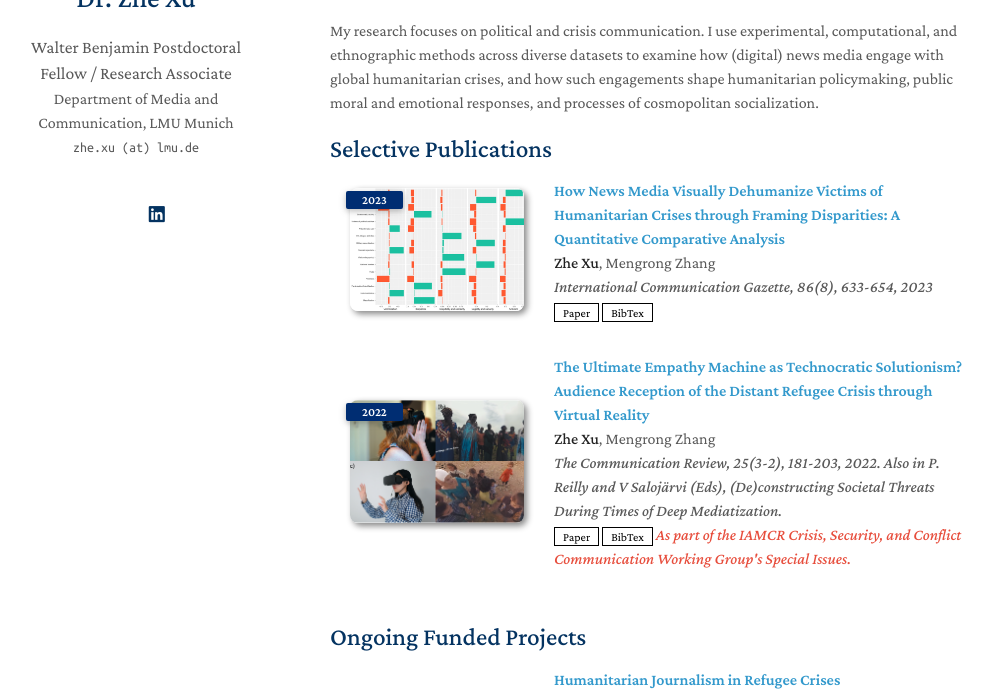
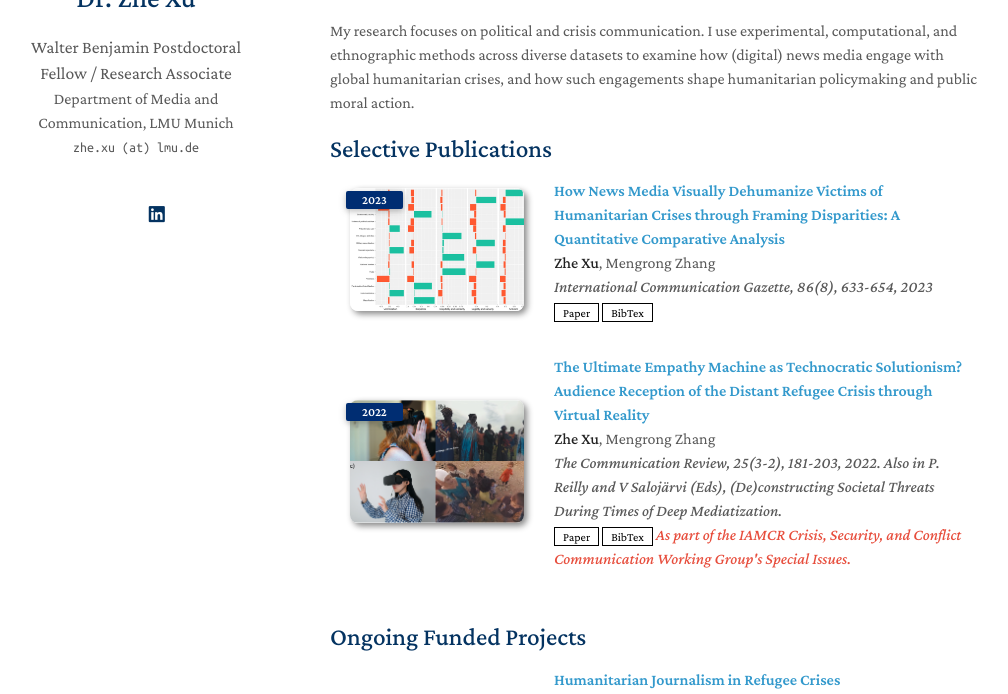
Before and after one commit to zhexuphd/home, a Jekyll site: the page built from index.md, in a window 1280 px wide and 900 px high, cut to the strip 206-900 px from the top of the window. Shown: the whole strip, without its empty margins (140-1148 px from the left). Built offline with Jekyll 4.4.1, drawn with Linux system fonts in a browser that asks for light colours; a style sheet for code colours, icons or effects is not loaded; our own code applies the rules of GitHub Pages for plain Markdown files.

Commit message:
Update index.md

```diff
--- a/index.md
+++ b/index.md
@@ -6,7 +6,7 @@ layout: homepage
 
 My name is Zhe Xu, and I am currently a [postdoctoral research associate](https://www.ifkw.uni-muenchen.de/organisation/personen/mitarbeiter/xu_zhe/index.html) in the [Department of Media and Communication](https://www.ifkw.uni-muenchen.de/index.html) at [Ludwig Maximilian University of Munich](https://www.lmu.de/en/), working with [Prof. Dr. Thomas Hanitzsch](https://www.ifkw.uni-muenchen.de/organisation/personen/professoren/hanitzsch_thomas/index.html) and [Prof. Dr. Neil Thurman](https://neilthurman.com/). I was awarded a [Walter Benjamin grant](https://www.dfg.de/en/research-funding/funding-opportunities/programmes/individual/walter-benjamin) by the German Research Foundation (DFG). I received my Ph.D. from the [University of Cologne](https://portal.uni-koeln.de/es/uoc-home) in 2023.
 
-My research focuses on political and crisis communication. I use experimental, computational, and ethnographic methods across diverse datasets to examine how (digital) news media engage with global humanitarian crises, and how such engagements shape humanitarian policymaking, public moral and emotional responses, and processes of cosmopolitan socialization.
+My research focuses on political and crisis communication. I use experimental, computational, and ethnographic methods across diverse datasets to examine how (digital) news media engage with global humanitarian crises, and how such engagements shape humanitarian policymaking and public moral action.
 
 {% include_relative _includes/publications.md %}
 
```
